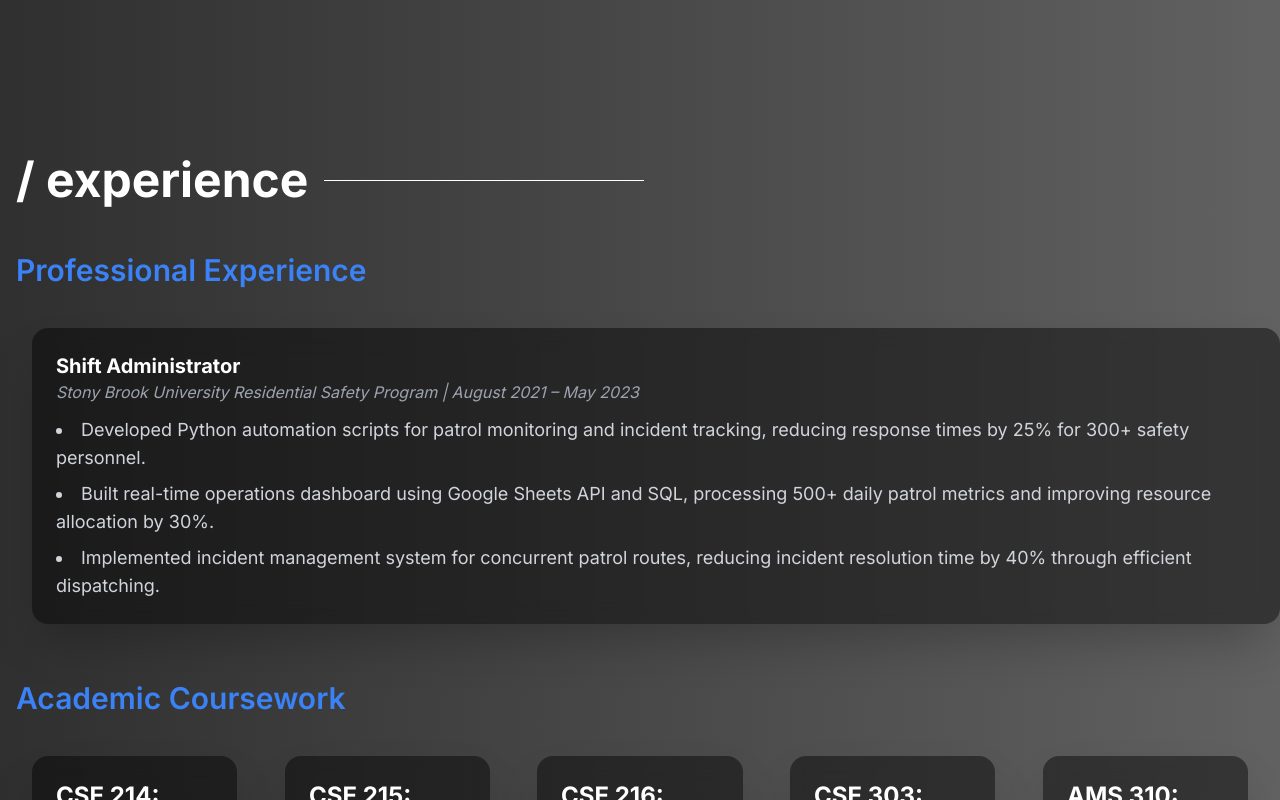
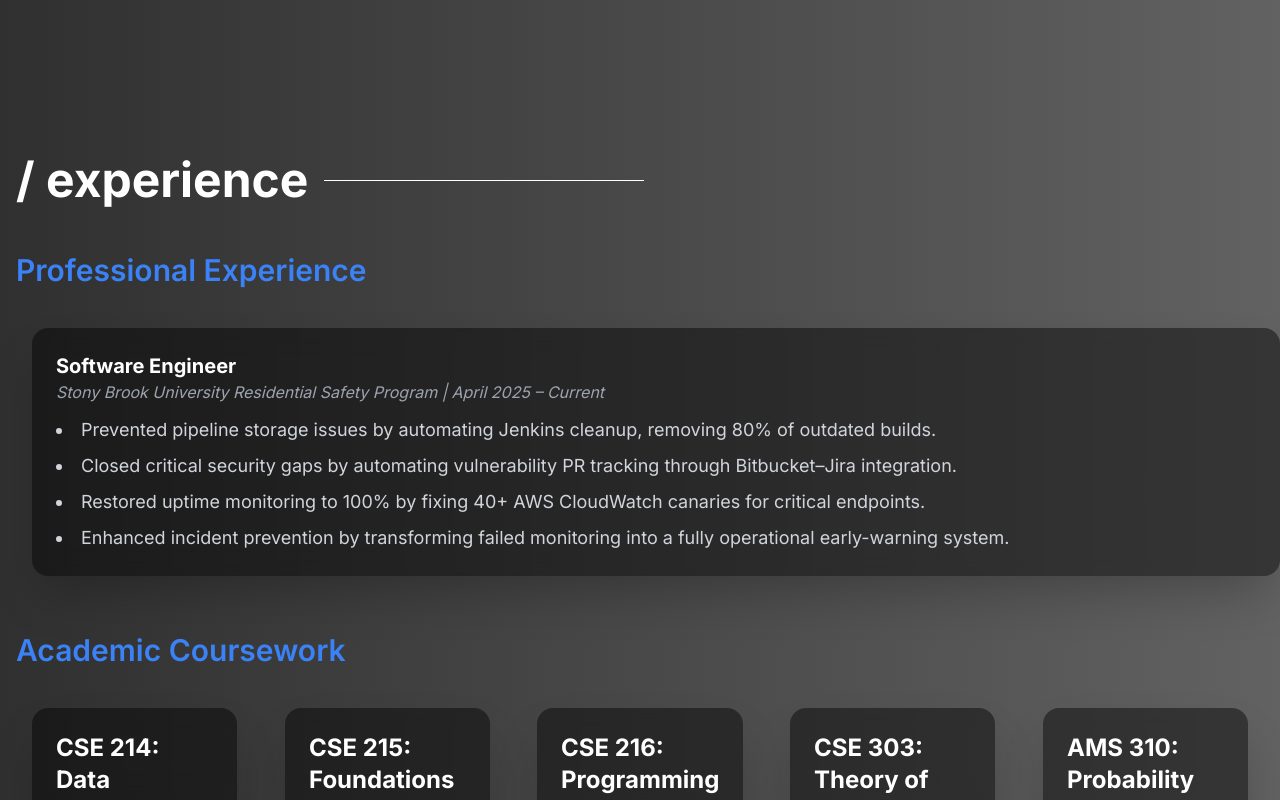
Before and after one commit to Arafat04H09/Portfolio, a React (Vite) app: page / in a window 1280 px wide. Shown: the part 1818-2618 px from the top of the page. Built offline with nearby package versions, Linux system fonts and the light colour scheme; no server answers; a web font is replaced by a local one.

Commit message:
updated experience

```diff
--- a/src/Pages/Experience.tsx
+++ b/src/Pages/Experience.tsx
@@ -16,13 +16,14 @@ const Experiences = () => {
           </h2>
           <div className="flex flex-col gap-8 pb-10">
             <ExperienceCard
-              title="Shift Administrator"
+              title="Software Engineer"
               organization="Stony Brook University Residential Safety Program"
-              period="August 2021 – May 2023"
+              period="April 2025 – Current"
               responsibilities={[
-                "Developed Python automation scripts for patrol monitoring and incident tracking, reducing response times by 25% for 300+ safety personnel.",
-                "Built real-time operations dashboard using Google Sheets API and SQL, processing 500+ daily patrol metrics and improving resource allocation by 30%.",
-                "Implemented incident management system for concurrent patrol routes, reducing incident resolution time by 40% through efficient dispatching.",
+                "Prevented pipeline storage issues by automating Jenkins cleanup, removing 80% of outdated builds.",
+                "Closed critical security gaps by automating vulnerability PR tracking through Bitbucket–Jira integration.",
+                "Restored uptime monitoring to 100% by fixing 40+ AWS CloudWatch canaries for critical endpoints.",
+                "Enhanced incident prevention by transforming failed monitoring into a fully operational early-warning system."
               ]}
             />
           </div>
```
